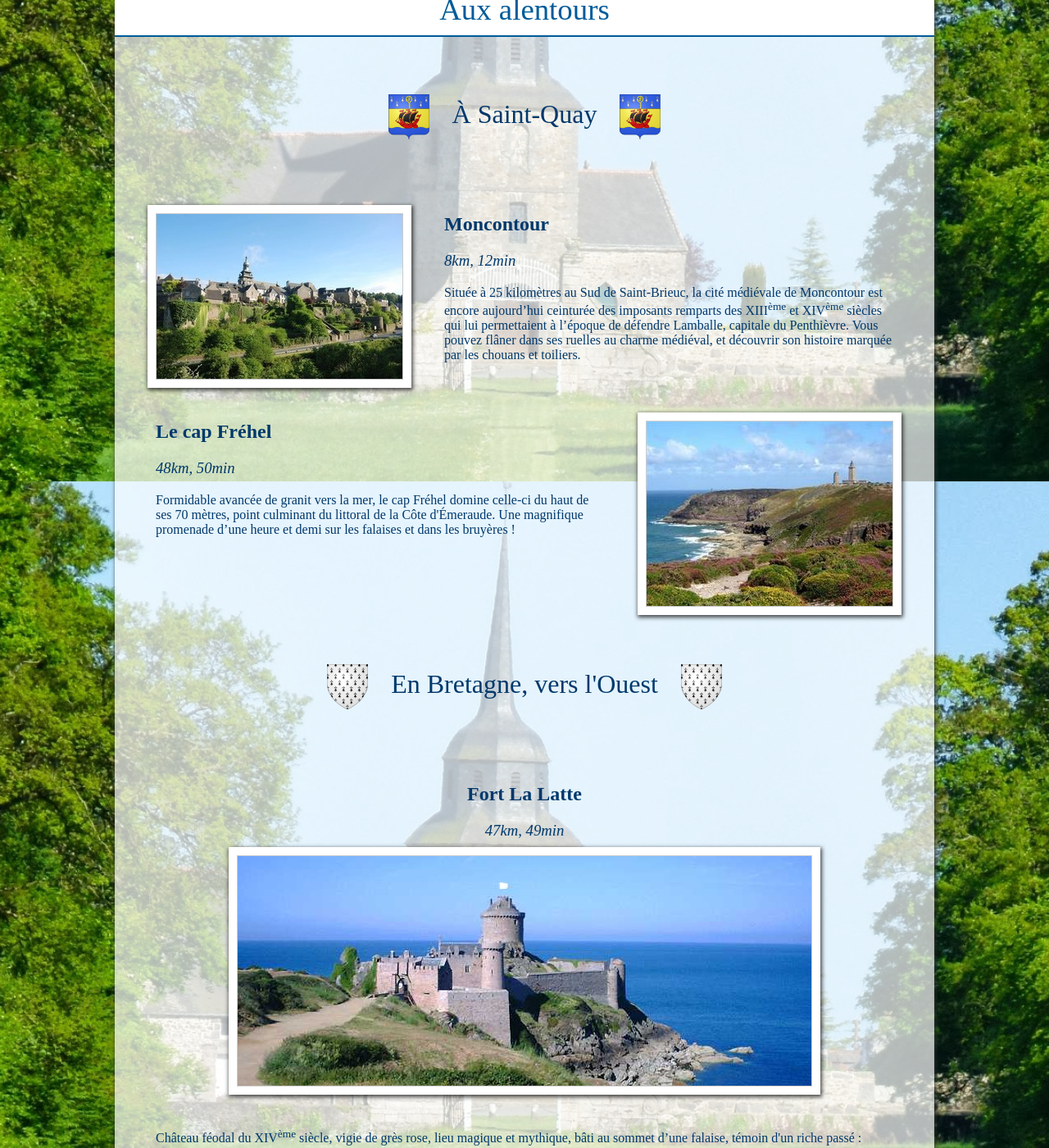
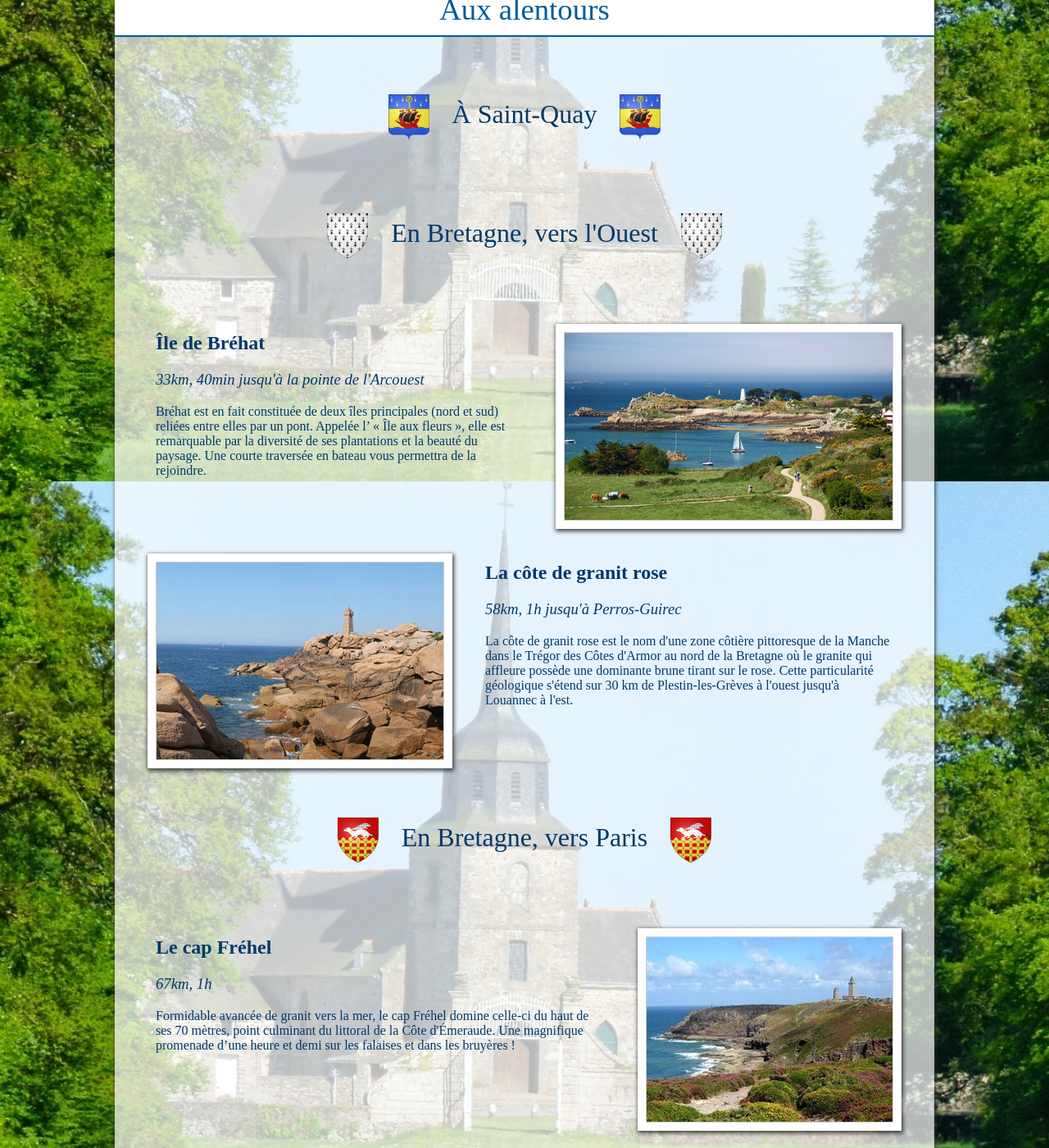
Before and after one commit to site-mariage/site-mariage-GwenaelleEtPierre, a Jekyll site: the page built from alentours.html, in a window 1280 px wide and 1400 px high, scrolled down 313 px. Shown: the whole window at 82% size. Built offline with Jekyll 4.4.1, drawn with Linux system fonts in a browser that asks for light colours; some web fonts are replaced; some of the changed text lies outside the part shown.

Commit message:
Mise à jour des lieux existant dans Aux Alentours
- Catégorisation St Quay / Vers l'Ouest / Vers Paris
- Distances

```diff
--- a/alentours.html
+++ b/alentours.html
@@ -11,47 +11,6 @@ title: Aux alentours
     </h1>
   </header>
 
-  <section class="avec_image_gauche">
-    <img
-       src="{{site.baseurl}}/images/alentours/moncontour.jpg"
-       class="photo cadre_10"
-       alt="Moncontour"
-       />
-
-    <h2>Moncontour</h2>
-
-    <h3>8km, 12min</h3>
-
-    <p>
-      Située à 25 kilomètres au Sud de Saint-Brieuc, la cité
-      médiévale de Moncontour est encore aujourd’hui ceinturée des
-      imposants remparts des XIII<sup>ème</sup> et
-      XIV<sup>ème</sup> siècles qui lui permettaient à l’époque de
-      défendre Lamballe, capitale du Penthièvre. Vous pouvez
-      flâner dans ses ruelles au charme médiéval, et découvrir son
-      histoire marquée par les chouans et toiliers.
-    </p>
-
-  </section>
-
-  <section class="avec_image_droite">
-    <img
-       src="{{site.baseurl}}/images/alentours/capfrehel.jpg"
-       class="photo cadre_10"
-       alt="Le cap Fréhel"
-       />
-
-    <h2>Le cap Fréhel</h2>
-
-    <h3>48km, 50min</h3>
-
-    <p>
-      Formidable avancée de granit vers la mer, le cap Fréhel
-      domine celle-ci du haut de ses 70 mètres, point culminant du
-      littoral de la Côte d'Émeraude. Une magnifique promenade
-      d’une heure et demi sur les falaises et dans les bruyères !
-    </p>
-  </section>
 </section>
 
 <section>
@@ -63,48 +22,6 @@ title: Aux alentours
     </h1>
   </header>
 
-  <section class="avec_image_centree">
-    <h2>Fort La Latte</h2>
-
-    <h3>47km, 49min</h3>
-
-    <img
-       src="{{site.baseurl}}/images/alentours/fortlalatte.jpg"
-       class="photo cadre_10"
-       alt="Fort La Latte"
-       />
-
-    <p>
-      Château féodal du XIV<sup>ème</sup> siècle, vigie de grès
-      rose, lieu magique et mythique, bâti au sommet d’une
-      falaise, témoin d'un riche passé : tours, murailles et pont-
-      levis vous transportent dans un autre temps. Restauré au
-      XIX<sup>ème</sup> siècle, c’est ici qu’ont eu lieu les
-      tournages des films « The Vickings » et « Les Chouans ».
-    </p>
-
-  </section>
-
-  <section class="avec_image_gauche">
-    <img
-       src="{{site.baseurl}}/images/alentours/hunaudaye.jpg"
-       class="photo cadre_10"
-       alt="Château de la Hunaudaye"
-       />
-
-    <h2>Château de la Hunaudaye</h2>
-
-    <h3>31km, 35min</h3>
-
-    <p>
-      Le Château de la Hunaudaye est un château fort du
-      XIII<sup>ème</sup> siècle situé dans le territoire de la
-      commune française de Plédéliac, dans les Côtes-d'Armor,
-      classé au titre des Monuments Historiques.
-    </p>
-
-  </section>
-
   <section class="avec_image_droite">
     <img
        src="{{site.baseurl}}/images/alentours/iledebrehat.jpg"
@@ -114,7 +31,7 @@ title: Aux alentours
 
     <h2>Île de Bréhat</h2>
 
-    <h3>70km, une heure jusqu'à la pointe de l'Arcouest</h3>
+    <h3>33km, 40min jusqu'à la pointe de l'Arcouest</h3>
 
     <p>
       Bréhat est en fait constituée de deux îles principales (nord
@@ -135,7 +52,7 @@ title: Aux alentours
 
     <h2>La côte de granit rose</h2>
 
-    <h3>94km, 1h10 jusqu'à Perros-Guirec</h3>
+    <h3>58km, 1h jusqu'à Perros-Guirec</h3>
 
     <p>
       La côte de granit rose est le nom d'une zone côtière
@@ -161,6 +78,47 @@ title: Aux alentours
 
   <section class="avec_image_droite">
     <img
+       src="{{site.baseurl}}/images/alentours/capfrehel.jpg"
+       class="photo cadre_10"
+       alt="Le cap Fréhel"
+       />
+
+    <h2>Le cap Fréhel</h2>
+
+    <h3>67km, 1h</h3>
+
+    <p>
+      Formidable avancée de granit vers la mer, le cap Fréhel
+      domine celle-ci du haut de ses 70 mètres, point culminant du
+      littoral de la Côte d'Émeraude. Une magnifique promenade
+      d’une heure et demi sur les falaises et dans les bruyères !
+    </p>
+  </section>
+
+  <section class="avec_image_centree">
+    <h2>Fort La Latte</h2>
+
+    <h3>67km, 1h</h3>
+
+    <img
+       src="{{site.baseurl}}/images/alentours/fortlalatte.jpg"
+       class="photo cadre_10"
+       alt="Fort La Latte"
+       />
+
+    <p>
+      Château féodal du XIV<sup>ème</sup> siècle, vigie de grès
+      rose, lieu magique et mythique, bâti au sommet d’une
+      falaise, témoin d'un riche passé : tours, murailles et pont-
+      levis vous transportent dans un autre temps. Restauré au
+      XIX<sup>ème</sup> siècle, c’est ici qu’ont eu lieu les
+      tournages des films « The Vickings » et « Les Chouans ».
+    </p>
+
+  </section>
+
+  <section class="avec_image_droite">
+    <img
        src="{{site.baseurl}}/images/alentours/saintmalo.jpg"
        class="photo cadre_10"
        alt="Saint-Malo"
@@ -228,50 +186,5 @@ title: Aux alentours
 
   </section>
 
-  <section class="avec_image_centree">
-    <h2>Le château de Bienassis</h2>
-
-    <h3>28km, 30min</h3>
-
-    <img
-       src="{{site.baseurl}}/images/alentours/bienassis.jpg"
-       class="photo cadre_10"
-       alt="Château de Bienassis"
-       />
-
-    <p>
-      Monument Historique classé des XV<sup>ème</sup> et
-      XVII<sup>ème</sup> siècles, Bienassis représente un ensemble
-      complet de demeure seigneuriale ouvert à la visite. Au fond
-      de sa longue allée, totalement replantée à l'issue de la
-      tempête de 1987, la fière et majestueuse façade de Bienassis
-      en grès rose d'Erquy, s'impose à votre regard....
-    </p>
-
-  </section>
-
-  <section class="avec_image_droite">
-    <img
-       src="{{site.baseurl}}/images/alentours/dinan.jpg"
-       class="photo cadre_10"
-       alt="Dinan"
-       />
-
-    <h2>Dinan</h2>
-
-    <h3>55km, 42min</h3>
-
-    <p>
-      Plus de 1000 ans d’histoire ont façonné une ville unique par
-      son charme et son ambiance moyenâgeuse. Une ville d’art et
-      d’histoire qu’il faut visiter en prenant son temps, en se
-      baladant dans les rues, autour des remparts, sur les chemins
-      de hâlage du port… A voir aussi: le château, la basilique
-      Saint-Sauveur et le quartier des places des Merciers et des
-      Cordeliers.
-    </p>
-
-  </section>
-
   <div class="clear_float" />
 </section>
```
Also changed, not shown: other parts of alentours.html (+3 -3 lines).
